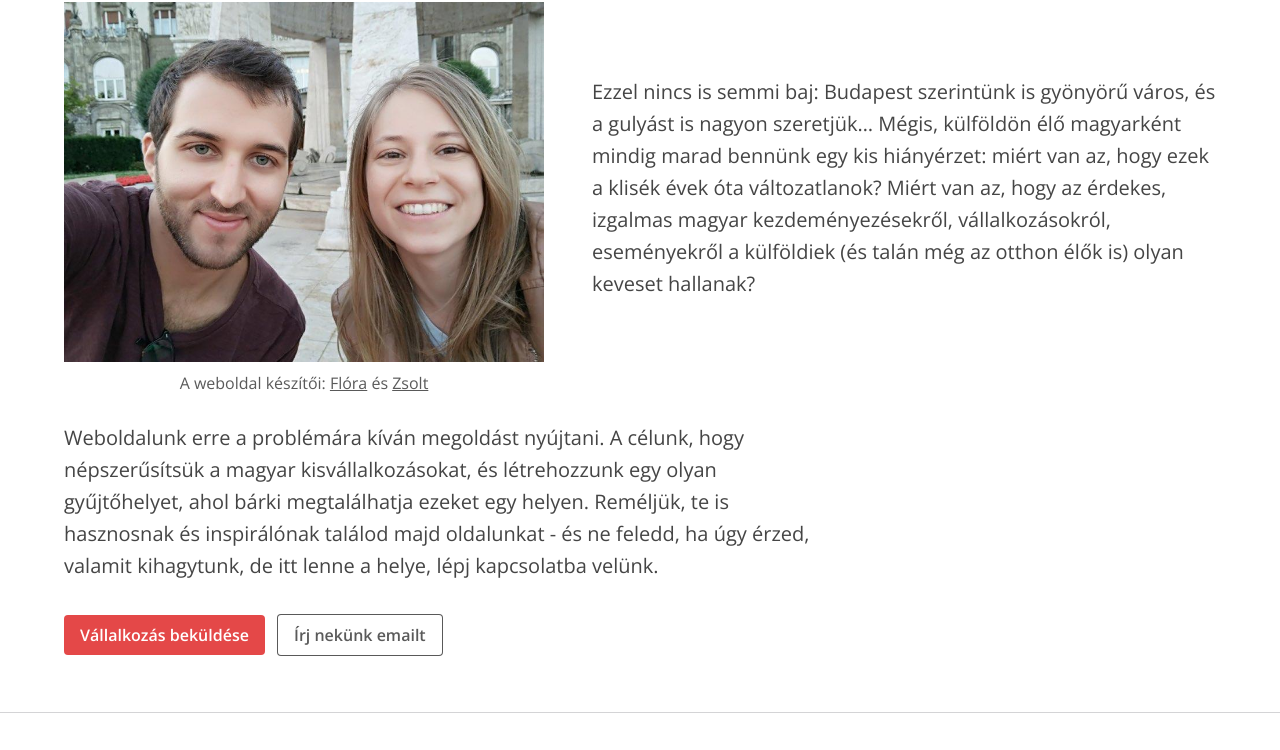
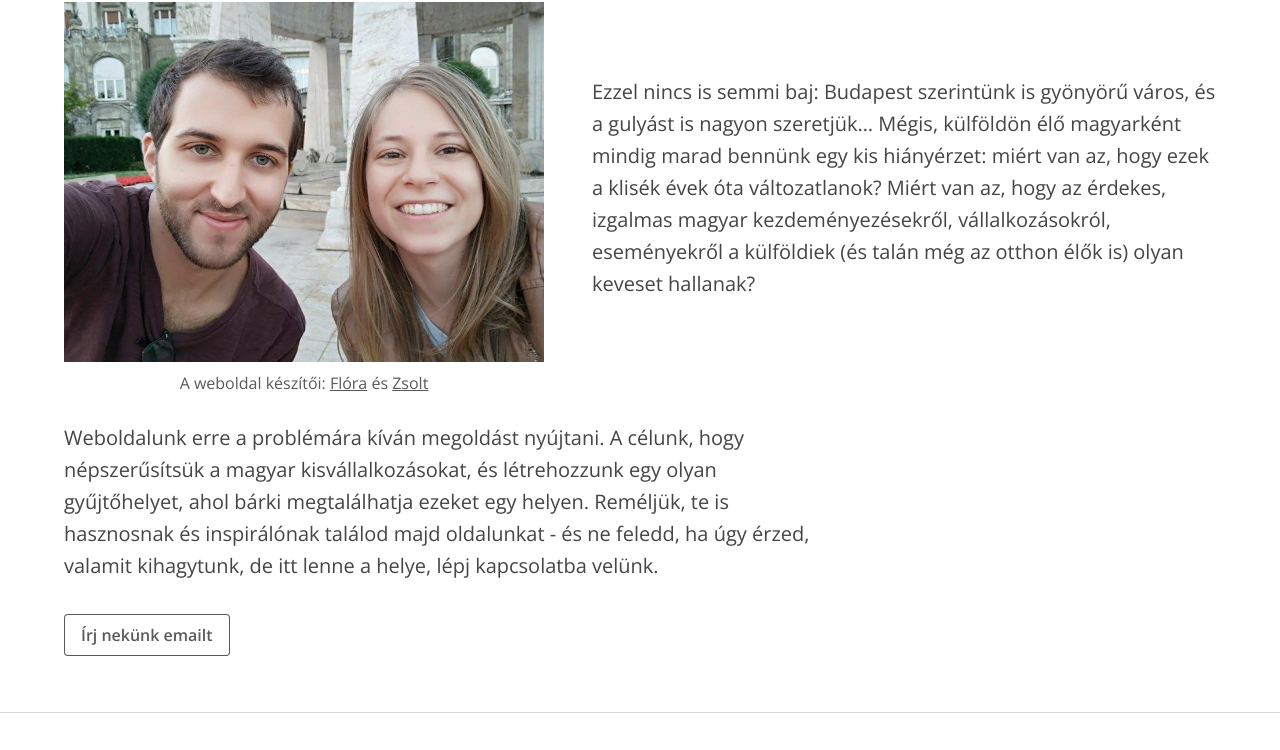
Before and after one commit to hunmade/website, a plain HTML site: page about.html in a window 1280 px wide. Shown: the part 310-1060 px from the top of the page. Drawn offline with nearby package versions, Linux system fonts and the light colour scheme.

Commit message:
Update about.html

```diff
--- a/about.html
+++ b/about.html
@@ -77,7 +77,7 @@ Mégis, külföldön élő magyarként mindig marad bennünk egy kis hiányérze
 	</div>
 	<br><p class="bigger-p-2 col-md-8">Weboldalunk erre a problémára kíván megoldást nyújtani. A célunk, hogy népszerűsítsük a magyar kisvállalkozásokat, és létrehozzunk egy olyan gyűjtőhelyet, ahol bárki megtalálhatja ezeket egy helyen.
 Reméljük, te is hasznosnak és inspirálónak találod majd oldalunkat - és ne feledd, ha úgy érzed, valamit kihagytunk, de itt lenne a helye, lépj kapcsolatba velünk.</p>
-	<div class="button"><a href="https://docs.google.com/forms/d/e/1FAIpQLSc7-o1tV1hq7HfJm511VSrgQVdfG8Pm6G2wrFgRE7xu19K4Og/viewform?usp=sf_link" target="blank">Vállalkozás beküldése</a></div>
+<!-- 	<div class="button"><a href="https://docs.google.com/forms/d/e/1FAIpQLSc7-o1tV1hq7HfJm511VSrgQVdfG8Pm6G2wrFgRE7xu19K4Og/viewform?usp=sf_link" target="blank">Vállalkozás beküldése</a></div> -->
 	<div class="button button-secondary"><a href="mailto:hunmade2020@gmail.com" target="blank">Írj nekünk emailt</a></div>
 	</div>
 
```
